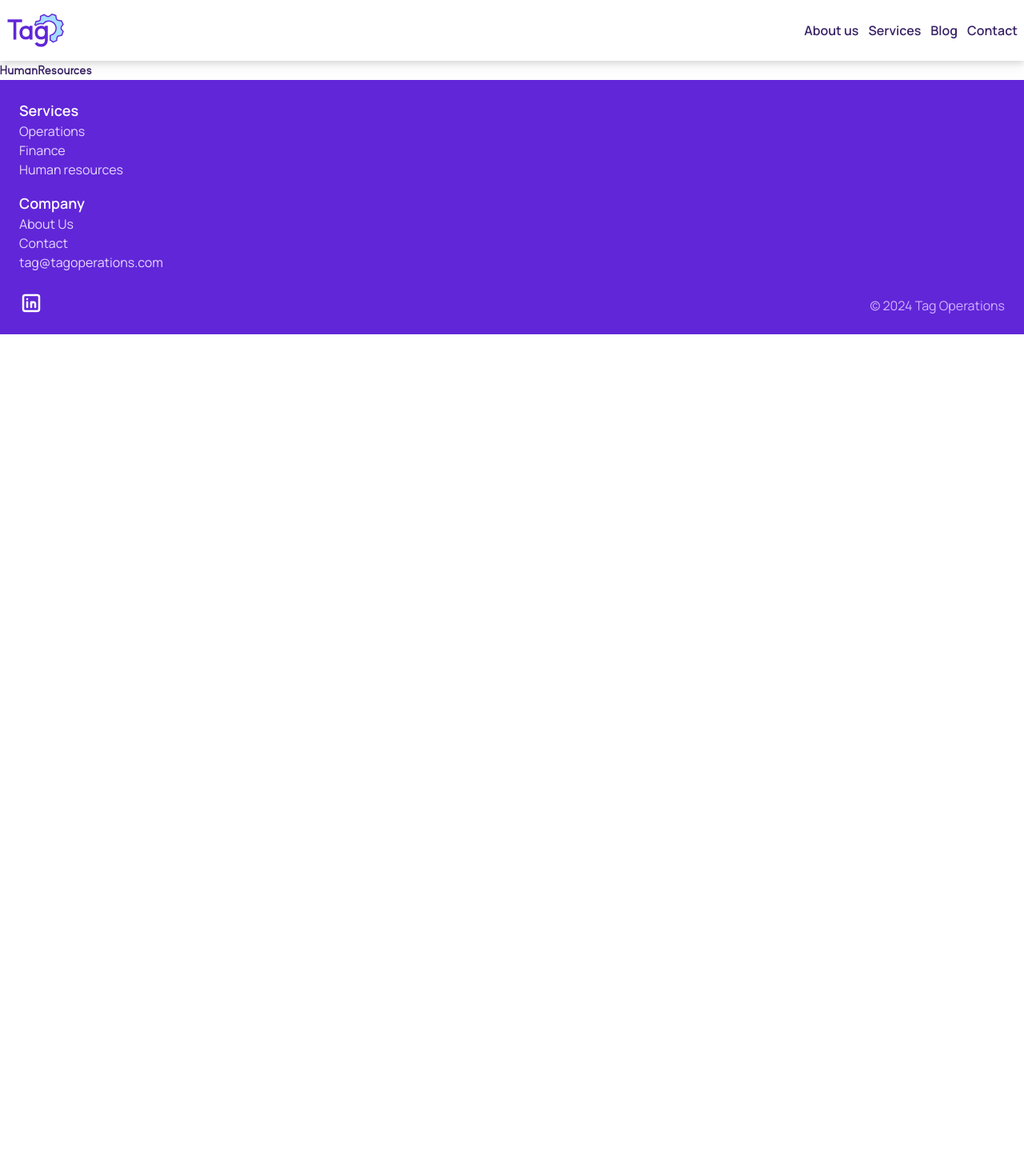
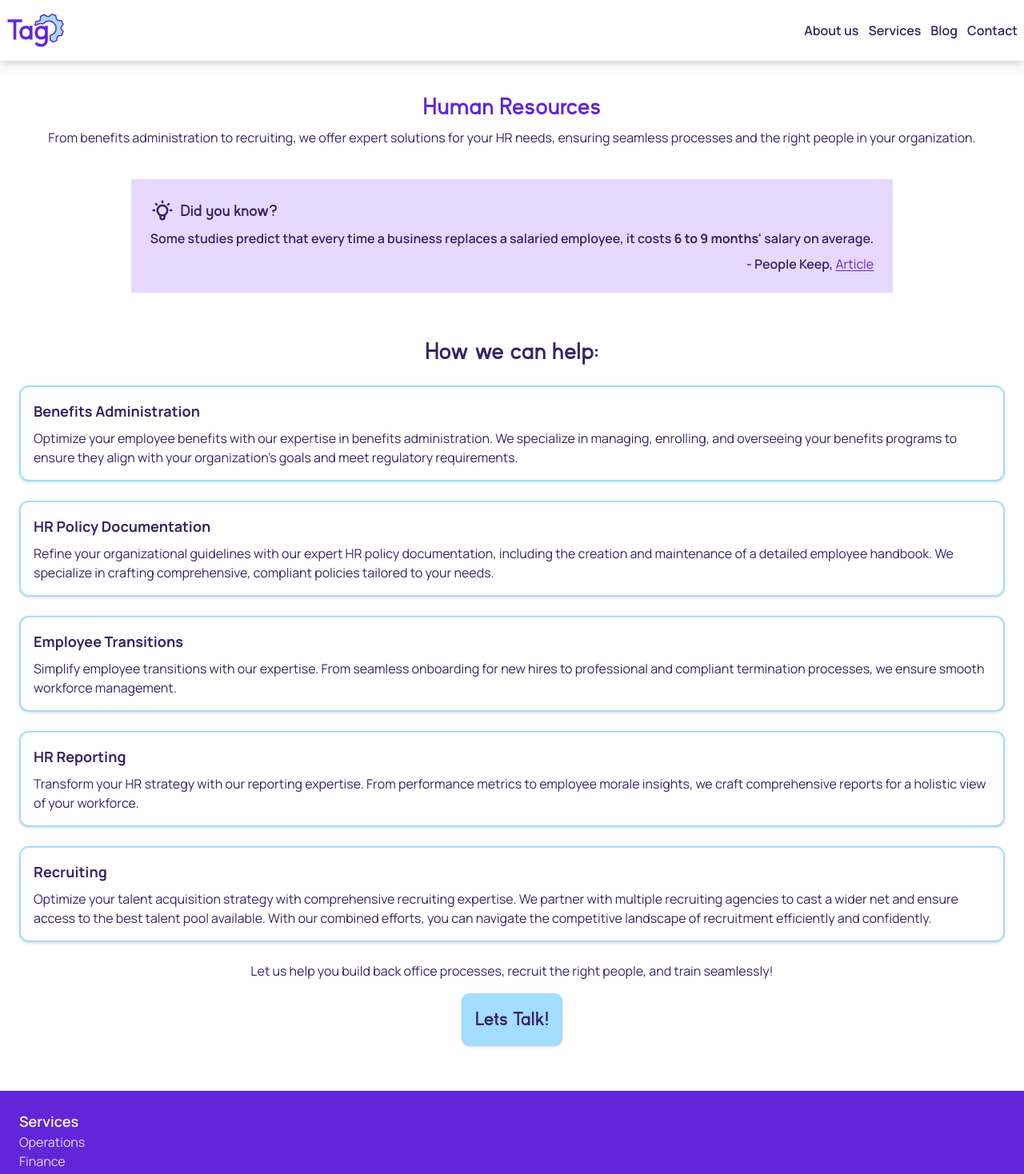
Before and after one commit to hicass/tag-ops-v3, a Next.js app: page /human-resources in a window 1280 px wide. Shown: the top 1468 px of the page at 80% size. Before the commit the page ends 800 px from the top, so only its background shows below. Built offline with nearby package versions, Linux system fonts and the light colour scheme.

Commit message:
Add content to hr page and style it.

```diff
--- a/src/app/human-resources/page.tsx
+++ b/src/app/human-resources/page.tsx
@@ -1,5 +1,123 @@
+import Image from 'next/image';
+import Link from 'next/link';
+
 export default function HumanResourcesPage() {
   return (
-    <h1>HumanResources</h1>
-  )
+    <main>
+      <section className="flex flex-col items-center mt-4 p-6">
+        <h2 className="text-3xl text-primary">Human Resources</h2>
+
+        <p className="mt-2">
+          From benefits administration to recruiting, we offer expert solutions
+          for your HR needs, ensuring seamless processes and the right people in
+          your organization.
+        </p>
+      </section>
+
+      <section className="flex flex-col items-center mt-4">
+        <div className="p-6 bg-secondarylight">
+          <div className="flex flex-row justify-start items-end gap-2 w-full">
+            <Image
+              src="/icons/bulb.svg"
+              alt="Light Bulb"
+              width={30}
+              height={30}
+            />
+            <h2 className="text-center text-xl">Did you know?</h2>
+          </div>
+
+          <p className="w-full justify-start manrope-semibold mt-2">
+            Some studies predict that every time a business replaces a salaried
+            employee, it costs
+            <span className="manrope-bold"> 6 to 9 months'</span> salary on
+            average.
+          </p>
+
+          <div className="flex justify-end mt-2">
+            <p className="manrope-semibold">
+              - People Keep,{' '}
+              <Link
+                href="https://www.peoplekeep.com/blog/employee-retention-the-real-cost-of-losing-an-employee"
+                target="_blank"
+                className="text-primary hover:text-text underline underline-offset-2"
+              >
+                Article
+              </Link>
+            </p>
+          </div>
+        </div>
+      </section>
+
+      <section className="w-full flex flex-col items-center my-8 p-6">
+        <h2 className="flex flex-row items-center gap-2 text-3xl">
+          How we can help:
+        </h2>
+
+        <div>
+          <div className="rounded-xl my-6 p-4 border-2 border-accent bg-background drop-shadow">
+            <h4 className="text-lg manrope-bold">Benefits Administration</h4>
+
+            <p className="pt-2">
+              Optimize your employee benefits with our expertise in benefits
+              administration. We specialize in managing, enrolling, and
+              overseeing your benefits programs to ensure they align with your
+              organization's goals and meet regulatory requirements.
+            </p>
+          </div>
+
+          <div className="rounded-xl my-6 p-4 border-2 border-accent bg-background drop-shadow">
+            <h4 className="text-lg manrope-bold">HR Policy Documentation</h4>
+
+            <p className="pt-2">
+              Refine your organizational guidelines with our expert HR policy
+              documentation, including the creation and maintenance of a
+              detailed employee handbook. We specialize in crafting
+              comprehensive, compliant policies tailored to your needs.
+            </p>
+          </div>
+
+          <div className="rounded-xl my-6 p-4 border-2 border-accent bg-background drop-shadow">
+            <h4 className="text-lg manrope-bold">Employee Transitions</h4>
+
+            <p className="pt-2">
+              Simplify employee transitions with our expertise. From seamless
+              onboarding for new hires to professional and compliant termination
+              processes, we ensure smooth workforce management.
+            </p>
+          </div>
+
+          <div className="rounded-xl my-6 p-4 border-2 border-accent bg-background drop-shadow">
+            <h4 className="text-lg manrope-bold">HR Reporting</h4>
+
+            <p className="pt-2">
+              Transform your HR strategy with our reporting expertise. From
+              performance metrics to employee morale insights, we craft
+              comprehensive reports for a holistic view of your workforce.
+            </p>
+          </div>
+
+          <div className="rounded-xl my-6 p-4 border-2 border-accent bg-background drop-shadow">
+            <h4 className="text-lg manrope-bold">Recruiting</h4>
+
+            <p className="pt-2">
+              Optimize your talent acquisition strategy with comprehensive
+              recruiting expertise. We partner with multiple recruiting agencies
+              to cast a wider net and ensure access to the best talent pool
+              available. With our combined efforts, you can navigate the
+              competitive landscape of recruitment efficiently and confidently.
+            </p>
+          </div>
+        </div>
+
+        <p>
+          Let us help you build back office processes, recruit the right people,
+          and train seamlessly!
+        </p>
+
+        <Link href="/contact" className="button mt-4 text-2xl">
+          Lets Talk!
+        </Link>
+      </section>
+    </main>
+  );
 }
--- a/src/app/operations/page.tsx
+++ b/src/app/operations/page.tsx
@@ -22,7 +22,7 @@ export default function OperationsPage() {
               width={30}
               height={30}
             />
-            <h2 className="text-center text-xl">Did you know? </h2>
+            <h2 className="text-center text-xl">Did you know?</h2>
           </div>
 
           <p className="w-full justify-start manrope-semibold mt-2">
--- a/src/components/Nav/Nav.tsx
+++ b/src/components/Nav/Nav.tsx
@@ -19,7 +19,7 @@ export default function Nav() {
             <Link href="/about" className="manrope-semibold">About us</Link>
           </li>
           <li>
-            <Link href="/finance" className="manrope-semibold">Services</Link>
+            <Link href="/human-resources" className="manrope-semibold">Services</Link>
           </li>
           <li>
             <Link href="/blog" className="manrope-semibold">Blog</Link>
```
